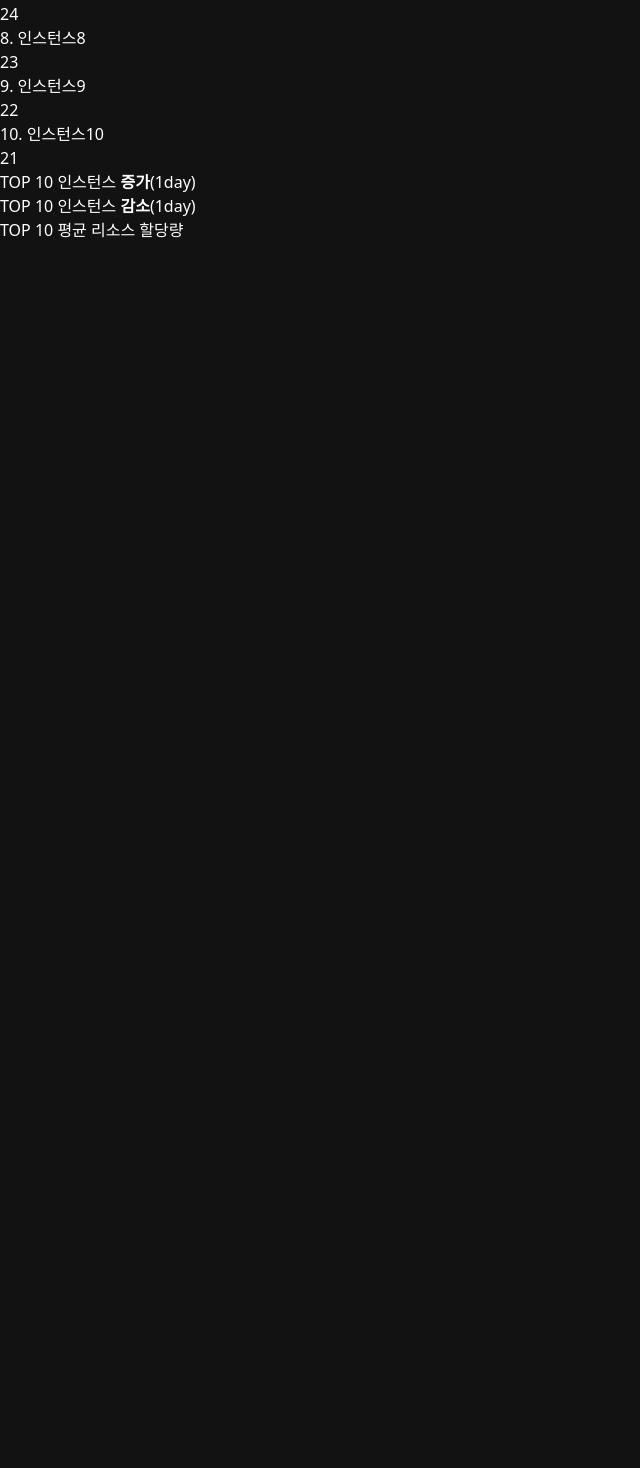
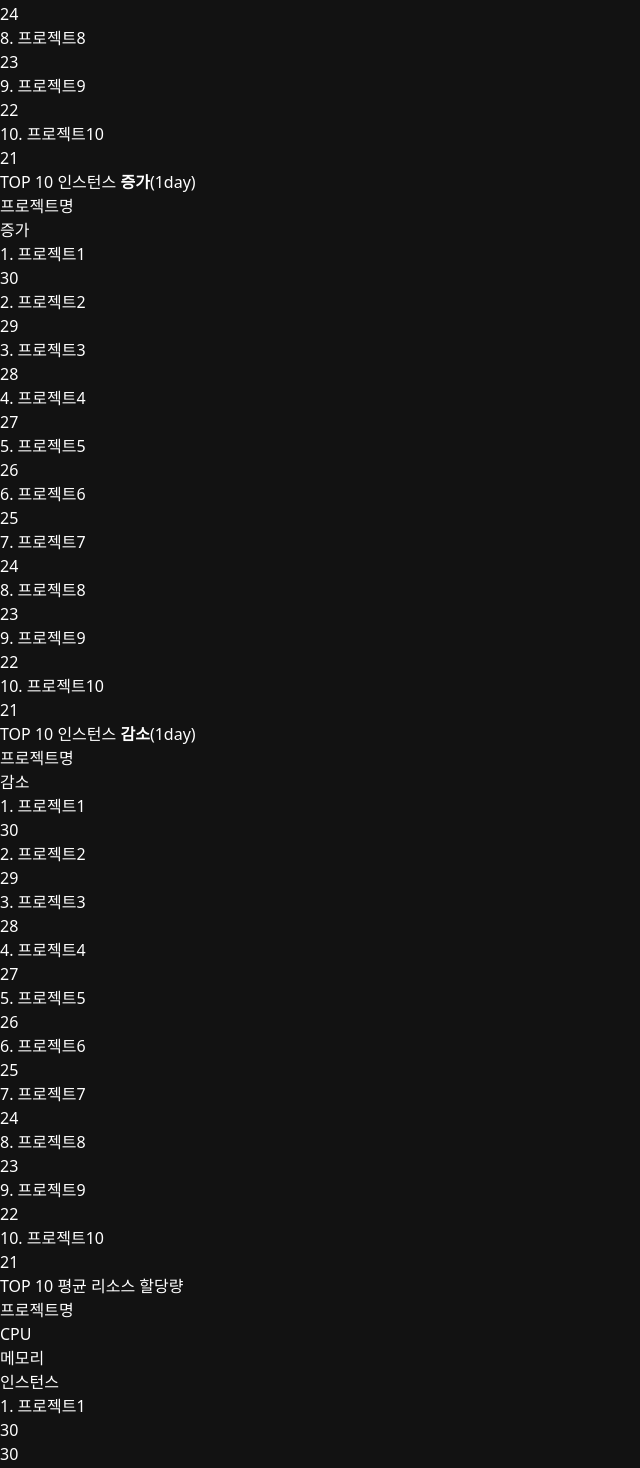
Before and after one commit to Eco-Stack/eco-stack, a React (Vite) app: page /cloud in a window 1280 px wide. Shown: the part 6682-8150 px from the top of the page, without its empty margins (0-640 px from the left). Before the commit the page ends 6924 px from the top, so only its background shows below. Built offline with nearby package versions, Linux system fonts and the light colour scheme.

Commit message:
Feat : [어드민 오버뷰] 상단 클라우드 개요 완성

```diff
--- a/src/components/FragmentedRow/index.tsx
+++ b/src/components/FragmentedRow/index.tsx
@@ -1,7 +1,7 @@
 import clsx from 'clsx';
 
 interface IFragmentedData {
-  label: string;
+  label: React.ReactElement | string;
   value?: string;
   align?: 'left' | 'center' | 'right';
   span?: string;
--- a/src/pages/CloudOverview.tsx
+++ b/src/pages/CloudOverview.tsx
@@ -29,7 +29,8 @@ export default function ProjectOverview() {
             <h1 className="text-xl font-bold text-gray-300">클라우드 개요</h1>
             <div className="my-3"></div>
             <div className="flex flex-col lg:flex-row gap-3">
-              <RoundedBox className="min-w-60 flex-grow-[1] flex flex-col">
+              {/* TOP 10 인스턴스 갯수 */}
+              <RoundedBox className="min-w-60 flex-grow-[1] flex flex-col p-4 hover:brightness-95">
                 <h3 className="font-bold text-lg">TOP 10 인스턴스 갯수</h3>
                 <FragmentedRow
                   className="text-black/40 font-bold pt-2"
@@ -43,25 +44,89 @@ export default function ProjectOverview() {
                     <FragmentedRow
                       className=" leading-5"
                       datas={[
-                        { label: `${i + 1}. 인스턴스${i + 1}`, span: '1' },
+                        { label: `${i + 1}. 프로젝트${i + 1}`, span: '1' },
                         { label: `${30 - i}`, span: '1', align: 'right' },
                       ]}
                     />
                   ))}
                 </div>
               </RoundedBox>
-              <RoundedBox className="min-w-60 flex-grow-[1] flex flex-col">
+
+              {/* TOP 10 인스턴스 증가 */}
+              <RoundedBox className="min-w-60 flex-grow-[1] flex flex-col p-4 hover:brightness-95">
                 <h3 className="font-bold text-lg">
                   TOP 10 인스턴스 <b className="font-bold text-red-600">증가</b>(1day)
                 </h3>
+                <FragmentedRow
+                  className="text-black/40 font-bold pt-2"
+                  datas={[
+                    { label: '프로젝트명', span: '1' },
+                    { label: <span className="text-red-600/50">증가</span>, span: '1', align: 'right' },
+                  ]}
+                />
+                <div className="flex flex-col">
+                  {new Array(10).fill(0).map((_, i) => (
+                    <FragmentedRow
+                      className=" leading-5"
+                      datas={[
+                        { label: `${i + 1}. 프로젝트${i + 1}`, span: '1' },
+                        { label: `${30 - i}`, span: '1', align: 'right' },
+                      ]}
+                    />
+                  ))}
+                </div>
               </RoundedBox>
-              <RoundedBox className="min-w-60 flex-grow-[1] flex flex-col">
+
+              {/* TOP 10 인스턴스 감소 */}
+              <RoundedBox className="min-w-60 flex-grow-[1] flex flex-col p-4 hover:brightness-95">
                 <h3 className="font-bold text-lg">
                   TOP 10 인스턴스 <b className="font-bold text-blue-600">감소</b>(1day)
                 </h3>
+                <FragmentedRow
+                  className="text-black/40 font-bold pt-2"
+                  datas={[
+                    { label: '프로젝트명', span: '1' },
+                    { label: <span className="text-blue-800/50">감소</span>, span: '1', align: 'right' },
+                  ]}
+                />
+                <div className="flex flex-col">
+                  {new Array(10).fill(0).map((_, i) => (
+                    <FragmentedRow
+                      className=" leading-5"
+                      datas={[
+                        { label: `${i + 1}. 프로젝트${i + 1}`, span: '1' },
+                        { label: `${30 - i}`, span: '1', align: 'right' },
+                      ]}
+                    />
+                  ))}
+                </div>
               </RoundedBox>
-              <RoundedBox className="min-w-60 flex-grow-[4] flex flex-col">
+
+              {/* TOP 10 평균 리소스 할당량 */}
+              <RoundedBox className="min-w-60 flex-grow-[4] flex flex-col p-4 hover:brightness-95">
                 <h3 className="font-bold text-lg">TOP 10 평균 리소스 할당량</h3>
+                <FragmentedRow
+                  className="text-black/40 font-bold pt-2"
+                  datas={[
+                    { label: '프로젝트명', span: '3' },
+                    { label: 'CPU', span: '2', align: 'right' },
+                    { label: '메모리', span: '2', align: 'right' },
+                    { label: '인스턴스', span: '2', align: 'right' },
+                  ]}
+                />
+                <div className="flex flex-col">
+                  {new Array(10).fill(0).map((_, i) => (
+                    <FragmentedRow
+                      className=" leading-5"
+                      datas={[
+                        { label: `${i + 1}. 프로젝트${i + 1}`, span: '3' },
+                        { label: `${30 - i}`, span: '2', align: 'right' },
+                        { label: `${30 - i}`, span: '2', align: 'right' },
+                        { label: `${30 - i}`, span: '2', align: 'right' },
+                      ]}
+                    />
+                  ))}
+                </div>
               </RoundedBox>
             </div>
             <div className="my-3 h-[1px] w-full bg-gray-300"></div>
```
